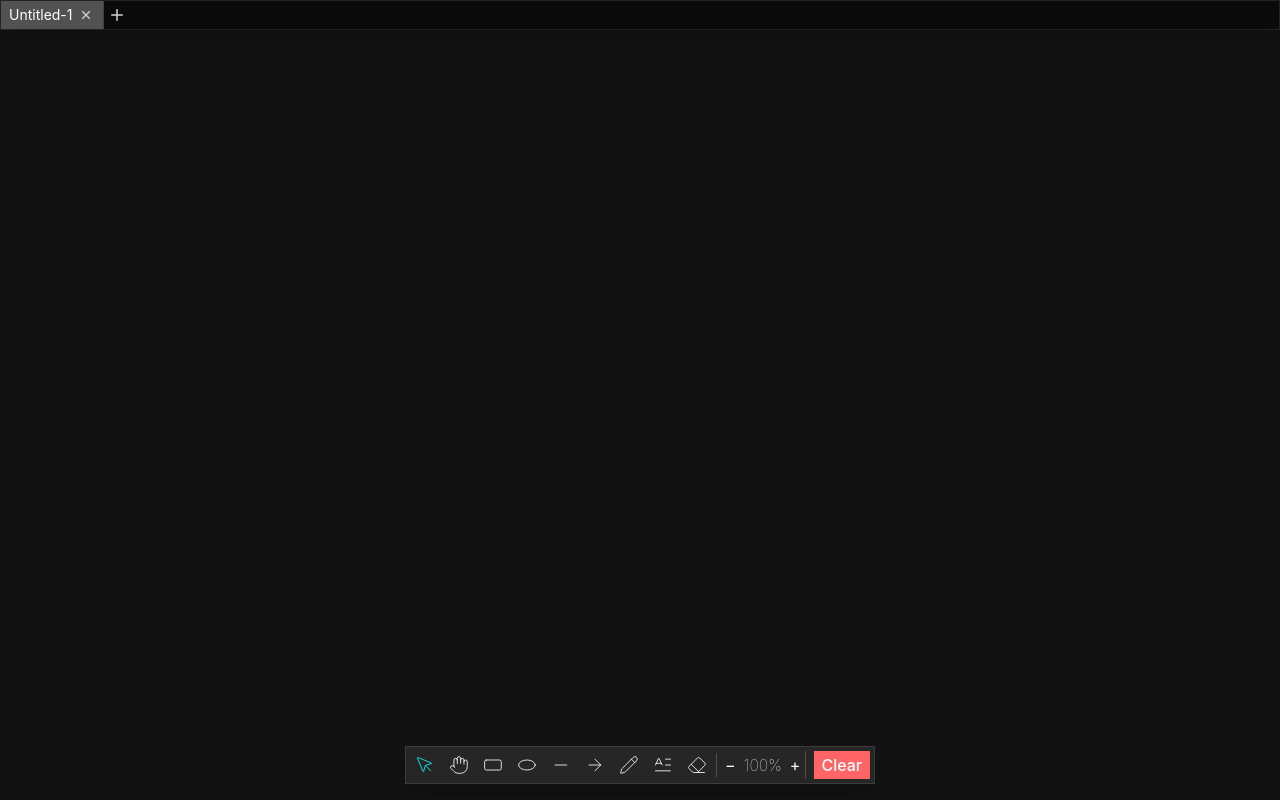
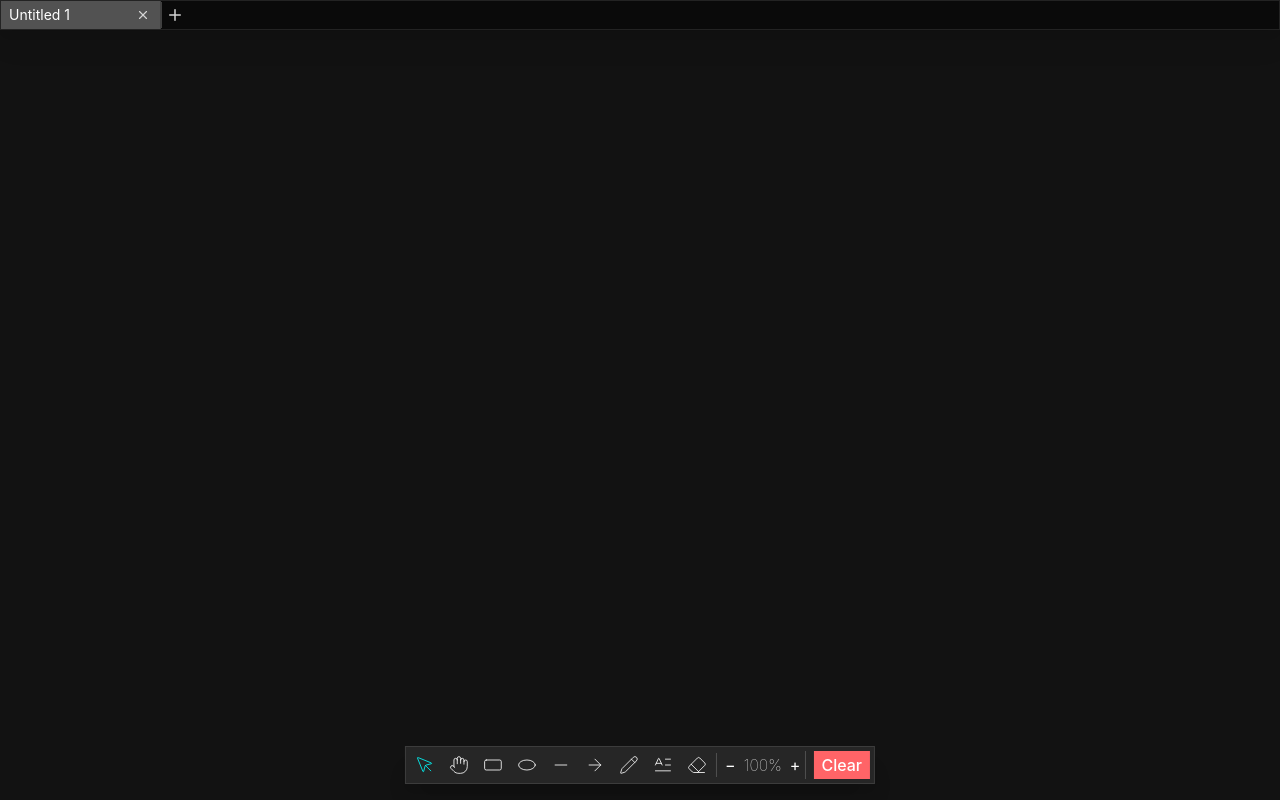
Before and after one commit to SayaniSen2022/sketch-in-sync, a React (Vite) app in the folder client/: page / in a window 1280 px wide. Built offline with nearby package versions, Linux system fonts and the light colour scheme.

Commit message:
drag tabs added

```diff
--- a/client/src/App.tsx
+++ b/client/src/App.tsx
@@ -35,6 +35,25 @@ function App() {
     }));
   };
 
+  const reorderTab = (tabId: string, destinationIndex: number) => {
+    setWorkspace((currentWorkspace) => {
+      const sourceIndex = currentWorkspace.tabs.findIndex((tab) => tab.id === tabId);
+      if (sourceIndex === -1) return currentWorkspace;
+
+      const clampedDestination = Math.max(
+        0,
+        Math.min(destinationIndex, currentWorkspace.tabs.length - 1),
+      );
+      if (sourceIndex === clampedDestination) return currentWorkspace;
+
+      const nextTabs = [...currentWorkspace.tabs];
+      const [tab] = nextTabs.splice(sourceIndex, 1);
+      nextTabs.splice(clampedDestination, 0, tab);
+
+      return { ...currentWorkspace, tabs: nextTabs };
+    });
+  };
+
   const closeTab = useCallback(
     (tabId: string) => {
       const tab = tabs.find((candidate) => candidate.id === tabId);
@@ -45,7 +64,7 @@ function App() {
       clearStoredDocument(tabId);
 
       if (remainingTabs.length === 0) {
-        const replacement = createTab("Untitled-1", true);
+        const replacement = createTab("Untitled 1", true);
         setWorkspace({ tabs: [replacement], activeTabId: replacement.id });
         return;
       }
@@ -97,6 +116,7 @@ function App() {
         onCreateTab={createNewTab}
         onRenameTab={renameTab}
         onCloseTab={setPendingCloseTabId}
+        onReorderTab={reorderTab}
       />
       {pendingCloseTab && (
         <CloseTabModal
--- a/client/src/canvas/scene/persistence.ts
+++ b/client/src/canvas/scene/persistence.ts
@@ -137,7 +137,7 @@ function getDocumentStorageKey(tabId: string): string {
 
 function emptyWorkspace(): { tabs: StoredCanvasTab[]; activeTabId: string } {
   return {
-    tabs: [{ id: DEFAULT_TAB_ID, title: "Untitled-1", isDefault: true }],
+    tabs: [{ id: DEFAULT_TAB_ID, title: "Untitled 1", isDefault: true }],
     activeTabId: DEFAULT_TAB_ID,
   };
 }
--- a/client/src/components/TabBar.tsx
+++ b/client/src/components/TabBar.tsx
@@ -14,7 +14,10 @@ type TabBarProps = {
   onCreateTab: () => void;
   onRenameTab: (tabId: string, title: string) => void;
   onCloseTab: (tabId: string) => void;
+  onReorderTab: (tabId: string, destinationIndex: number) => void;
 };
+
+const DRAG_START_DISTANCE = 6;
 
 export default function TabBar({
   tabs,
@@ -23,10 +26,21 @@ export default function TabBar({
   onCreateTab,
   onRenameTab,
   onCloseTab,
+  onReorderTab,
 }: TabBarProps) {
   const [editingTabId, setEditingTabId] = useState<string | null>(null);
   const [draftTitle, setDraftTitle] = useState("");
+  const [draggedTabId, setDraggedTabId] = useState<string | null>(null);
+  const tabBarRef = useRef<HTMLElement>(null);
   const titleInputRef = useRef<HTMLInputElement>(null);
+  const dragRef = useRef<{
+    tabId: string;
+    pointerId: number;
+    startX: number;
+    startY: number;
+    isDragging: boolean;
+  } | null>(null);
+  const suppressClickRef = useRef(false);
 
   const beginRenaming = (tab: CanvasTab) => {
     setEditingTabId(tab.id);
@@ -42,10 +56,74 @@ export default function TabBar({
     setEditingTabId(null);
   };
 
+  const finishDragging = () => {
+    const drag = dragRef.current;
+    if (!drag) return;
+
+    dragRef.current = null;
+    setDraggedTabId(null);
+
+    if (drag.isDragging) {
+      suppressClickRef.current = true;
+      window.setTimeout(() => {
+        suppressClickRef.current = false;
+      }, 0);
+    }
+  };
+
+  const handleLabelPointerDown = (event: React.PointerEvent<HTMLButtonElement>, tabId: string) => {
+    if (event.button !== 0) return;
+
+    dragRef.current = {
+      tabId,
+      pointerId: event.pointerId,
+      startX: event.clientX,
+      startY: event.clientY,
+      isDragging: false,
+    };
+    event.currentTarget.setPointerCapture(event.pointerId);
+  };
+
+  const handleLabelPointerMove = (event: React.PointerEvent<HTMLButtonElement>) => {
+    const drag = dragRef.current;
+    if (!drag || drag.pointerId !== event.pointerId) return;
+
+    const movedDistance = Math.hypot(event.clientX - drag.startX, event.clientY - drag.startY);
+    if (!drag.isDragging && movedDistance < DRAG_START_DISTANCE) return;
+
+    if (!drag.isDragging) {
+      drag.isDragging = true;
+      setDraggedTabId(drag.tabId);
+    }
+
+    const tabBar = tabBarRef.current;
+    if (!tabBar) return;
+
+    const tabElements = Array.from(tabBar.querySelectorAll<HTMLElement>("[data-tab-id]"));
+    const destinationIndex = tabElements.findIndex((tabElement) => {
+      const bounds = tabElement.getBoundingClientRect();
+      return event.clientX < bounds.left + bounds.width / 2;
+    });
+    const targetIndex = destinationIndex === -1 ? tabs.length - 1 : destinationIndex;
+
+    onReorderTab(drag.tabId, targetIndex);
+  };
+
+  const handleLabelPointerUp = (event: React.PointerEvent<HTMLButtonElement>) => {
+    const drag = dragRef.current;
+    if (!drag || drag.pointerId !== event.pointerId) return;
+
+    if (event.currentTarget.hasPointerCapture(event.pointerId)) {
+      event.currentTarget.releasePointerCapture(event.pointerId);
+    }
+    finishDragging();
+  };
+
   return (
     <nav
+      ref={tabBarRef}
       aria-label="Canvas tabs"
-      className="absolute z-[200] top-0 left-0 flex w-full items-center overflow-x-auto border border-white/10 bg-neutral-950 text-white shadow-xl"
+      className="absolute z-[200] top-0 left-0 flex w-full items-center overflow-hidden border border-white/10 bg-neutral-950 text-white shadow-xl"
     >
       {tabs.map((tab) => {
         const isActive = tab.id === activeTabId;
@@ -54,8 +132,13 @@ export default function TabBar({
         return (
           <div
             key={tab.id}
-            className={`flex items-center gap-1 px-2 py-1 border-r border-neutral-700 text-sm ${
-              isActive ? "bg-neutral-600" : "hover:bg-neutral-700"
+            data-tab-id={tab.id}
+            className={`flex w-40 min-w-0 shrink items-center gap-1 border-r border-neutral-700 px-2 py-1 text-sm ${
+              draggedTabId === tab.id
+                ? "cursor-grabbing bg-neutral-500 opacity-60"
+                : isActive
+                  ? "bg-neutral-600"
+                  : "hover:bg-neutral-700"
             }`}
           >
             {isEditing ? (
@@ -74,10 +157,21 @@ export default function TabBar({
             ) : (
               <button
                 type="button"
-                className="max-w-36 truncate text-left"
+                className={`min-w-0 flex-1 touch-none truncate text-left ${
+                  draggedTabId === tab.id ? "cursor-grabbing" : "cursor-grab"
+                }`}
                 aria-current={isActive ? "page" : undefined}
-                onClick={() => onSelectTab(tab.id)}
-                onDoubleClick={() => beginRenaming(tab)}
+                onClick={() => {
+                  if (suppressClickRef.current) return;
+                  onSelectTab(tab.id);
+                }}
+                onDoubleClick={() => {
+                  if (!dragRef.current) beginRenaming(tab);
+                }}
+                onPointerDown={(event) => handleLabelPointerDown(event, tab.id)}
+                onPointerMove={handleLabelPointerMove}
+                onPointerUp={handleLabelPointerUp}
+                onPointerCancel={finishDragging}
                 title={`${tab.title} — double-click to rename`}
               >
                 {tab.title}
@@ -87,7 +181,7 @@ export default function TabBar({
               type="button"
               aria-label={`Close ${tab.title}`}
               title={`Close ${tab.title}`}
-              className="rounded p-0.5 text-neutral-300 hover:bg-neutral-500 hover:text-white"
+              className="shrink-0 cursor-pointer rounded p-0.5 text-neutral-300 hover:bg-neutral-500 hover:text-white"
               onClick={() => onCloseTab(tab.id)}
             >
               <X size={14} aria-hidden="true" />
@@ -99,7 +193,7 @@ export default function TabBar({
         type="button"
         aria-label="New tab"
         title="New tab"
-        className="rounded p-1 text-neutral-300 hover:bg-neutral-700 hover:text-white"
+        className="shrink-0 cursor-pointer border-l border-neutral-700 p-1 text-neutral-300 hover:bg-neutral-700 hover:text-white"
         onClick={onCreateTab}
       >
         <Plus size={18} aria-hidden="true" />
```
